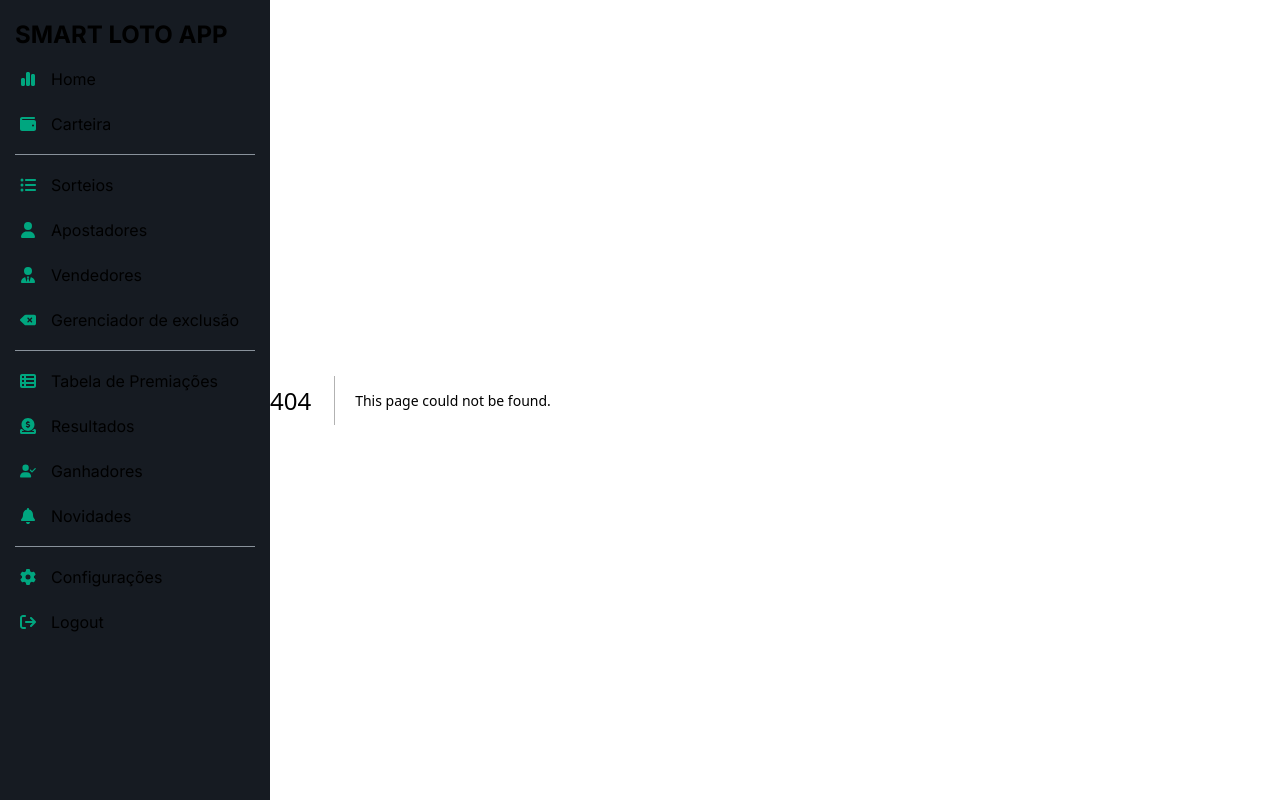
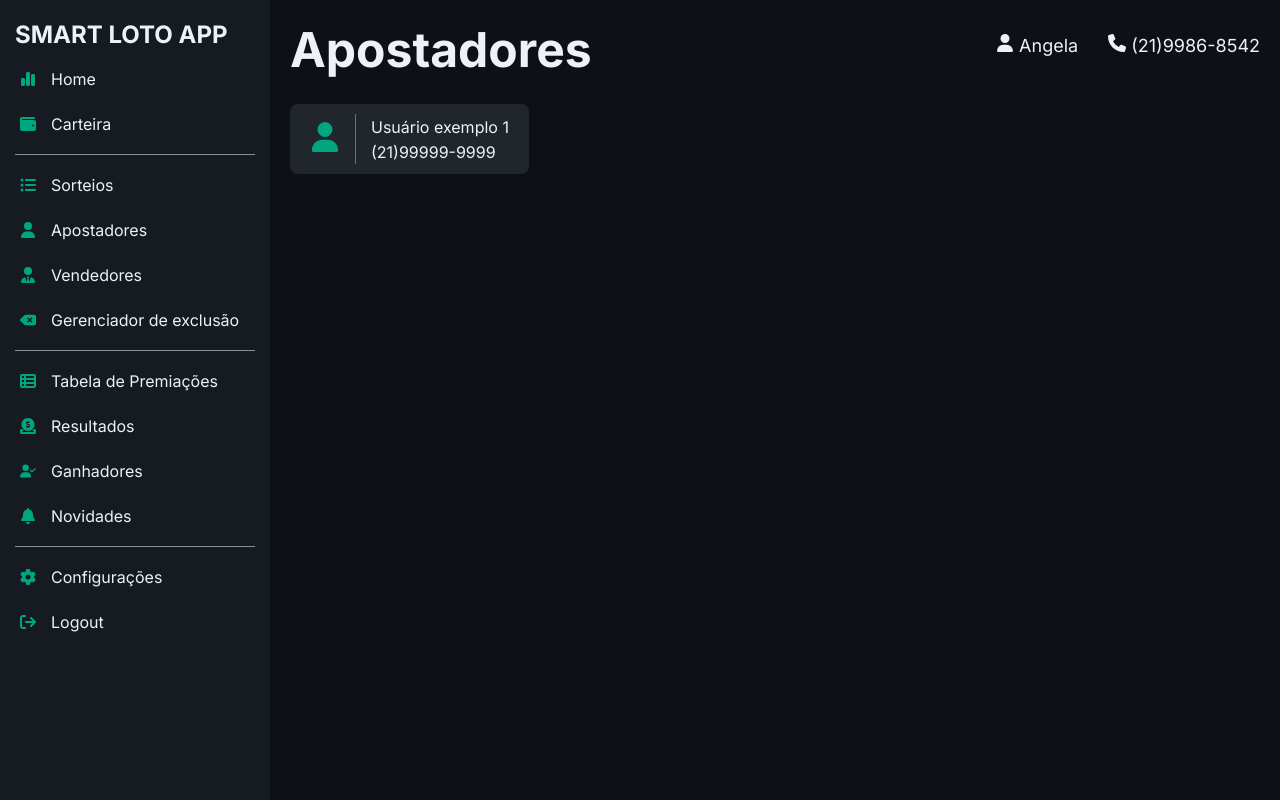
Before and after one commit to rodriguezmauricio/loto-app, a Next.js app: page /apostadores in a window 1280 px wide. Before the commit this address had no page. Built offline with nearby package versions, Linux system fonts and the light colour scheme.

Commit message:
user cards added

```diff
--- /dev/null
+++ b/src/app/apostadores/apostadores.module.css
@@ -0,0 +1,15 @@
+.main {
+  display: flex;
+  flex: 1;
+  flex-direction: column;
+  gap: 15px;
+  padding: 20px;
+}
+
+.row {
+  display: flex;
+  flex-direction: row;
+  flex-wrap: wrap;
+  gap: 15px;
+  margin-bottom: 15px;
+}
--- /dev/null
+++ b/src/app/apostadores/page.tsx
@@ -0,0 +1,18 @@
+import PageHeader from "../components/pageHeader/PageHeader";
+import UserCard from "../components/userCard/UserCard";
+import styles from "./apostadores.module.css";
+
+const ApostadoresPage = () => {
+  return (
+    <section className={styles.main}>
+      <PageHeader title="Apostadores" />
+      <div className={styles.row}>
+        <div className={styles.fullWidth}>
+          <UserCard username="Usuário exemplo 1" phone="(21)99999-9999" />
+        </div>
+      </div>
+    </section>
+  );
+};
+
+export default ApostadoresPage;
--- /dev/null
+++ b/src/app/components/userCard/UserCard.tsx
@@ -0,0 +1,25 @@
+import React from "react";
+import styles from "./userCard.module.css";
+import { FaUser } from "react-icons/fa6";
+
+interface IUserCard {
+  username: string;
+  phone: string;
+}
+
+const UserCard = ({ username, phone }: IUserCard) => {
+  return (
+    <div className={styles.container}>
+      <div className={styles.icon}>
+        <FaUser size={30} />
+      </div>
+      <div className={styles.divider}></div>
+      <div className={styles.infos}>
+        <p>{username}</p>
+        <p>{phone}</p>
+      </div>
+    </div>
+  );
+};
+
+export default UserCard;
--- /dev/null
+++ b/src/app/components/userCard/userCard.module.css
@@ -0,0 +1,39 @@
+.container {
+  display: flex;
+  flex-direction: row;
+  align-items: center;
+  gap: 15px;
+  background-color: var(--color-dark-light);
+  padding: 10px 20px 10px 20px;
+  border-radius: 8px;
+  cursor: pointer;
+}
+
+.container:hover {
+  background-color: var(--accent-main);
+  transition: all 0.2s;
+}
+
+.container:hover > .icon {
+  color: var(--color-light-light);
+}
+
+.container:hover > .divider {
+  background-color: var(--color-light-light);
+}
+
+.divider {
+  height: 50px;
+  width: 1px;
+  background-color: var(--accent-main);
+}
+
+.infos {
+  display: flex;
+  flex-direction: column;
+  gap: 5px;
+}
+
+.icon {
+  color: var(--accent-main);
+}
```
